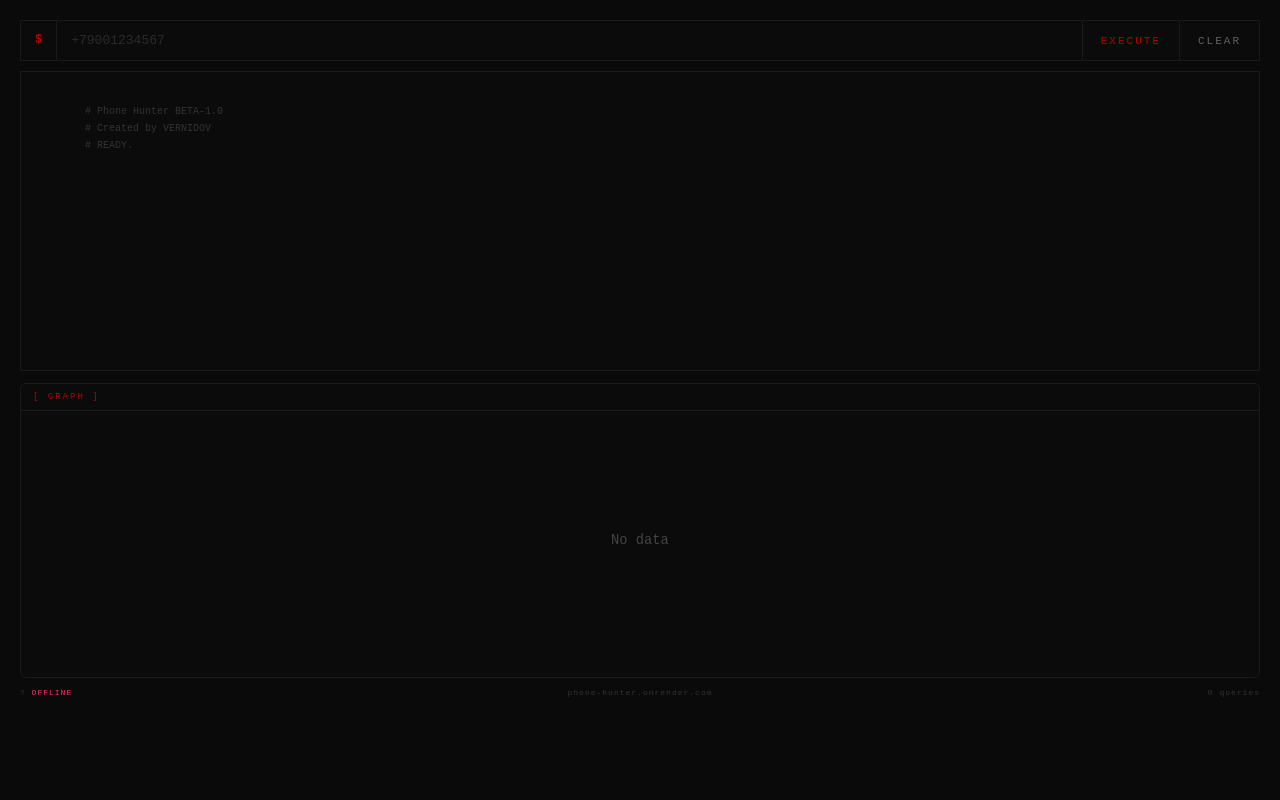
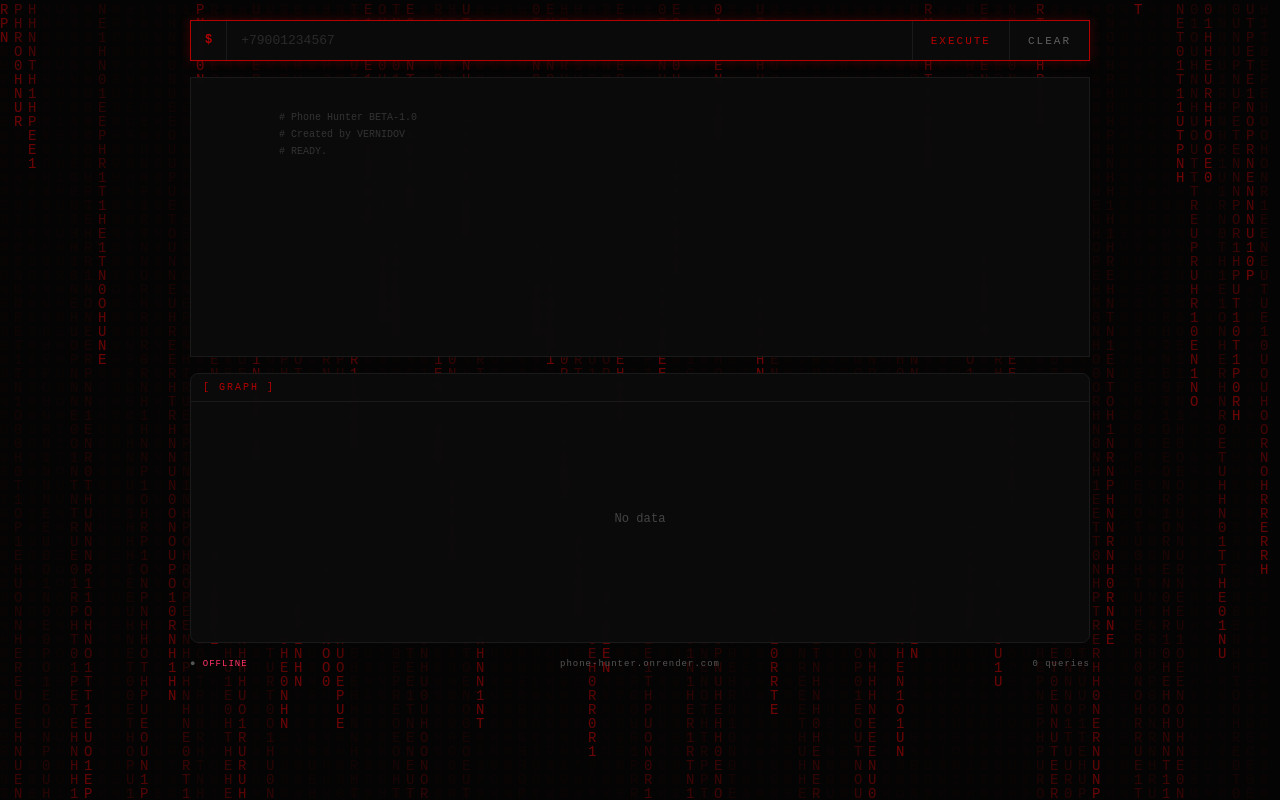
Before and after one commit to vernidov/phone-hunter, a plain HTML site: page frontend/index.html in a window 1280 px wide. Both pictures are taken after a click on the button "EXECUTE". Drawn offline with Linux system fonts and the light colour scheme; no server answers.

Commit message:
Stable matrix UI with full functionality

```diff
--- a/frontend/index.html
+++ b/frontend/index.html
@@ -13,60 +13,151 @@
             --font: 'Courier New', 'Consolas', monospace;
         }
         * { margin: 0; padding: 0; box-sizing: border-box; }
-        body { background: var(--bg); color: var(--text); font-family: var(--font); padding: 20px; }
+        body {
+            background: var(--bg);
+            color: var(--text);
+            font-family: var(--font);
+            min-height: 100vh;
+            padding: 20px;
+            position: relative;
+        }
+        /* Матрица на canvas */
+        #matrixCanvas {
+            position: fixed;
+            top: 0;
+            left: 0;
+            width: 100%;
+            height: 100%;
+            z-index: 0;
+            pointer-events: none;
+            opacity: 0.6;
+        }
+        .container {
+            position: relative;
+            z-index: 1;
+            max-width: 900px;
+            margin: 0 auto;
+        }
         .search-line {
-            display: flex; border: 1px solid #1a1a1a; margin-bottom: 10px;
+            display: flex;
+            border: 1px solid #1a1a1a;
+            margin-bottom: 16px;
             background: rgba(12,12,12,0.9);
+            backdrop-filter: blur(4px);
+        }
+        .search-line:focus-within {
+            border-color: var(--accent);
+            box-shadow: 0 0 10px rgba(179,0,0,0.3);
         }
         .search-line .prompt {
-            padding: 12px 14px; color: var(--accent); font-weight: bold; font-size: 12px;
+            padding: 12px 14px;
+            color: var(--accent);
+            font-weight: bold;
+            font-size: 12px;
             border-right: 1px solid #1a1a1a;
         }
         .search-line input {
-            flex: 1; padding: 12px 14px; background: transparent; border: none;
-            color: var(--bright); font-family: var(--font); font-size: 13px; outline: none;
+            flex: 1;
+            padding: 12px 14px;
+            background: transparent;
+            border: none;
+            color: var(--bright);
+            font-family: var(--font);
+            font-size: 13px;
+            outline: none;
         }
         .search-line input::placeholder { color: #2a2a2a; }
         .search-line button {
-            padding: 12px 18px; background: transparent; border: none; border-left: 1px solid #1a1a1a;
-            color: var(--accent); font-family: var(--font); font-size: 11px; cursor: pointer;
-            letter-spacing: 2px; text-transform: uppercase;
+            padding: 12px 18px;
+            background: transparent;
+            border: none;
+            border-left: 1px solid #1a1a1a;
+            color: var(--accent);
+            font-family: var(--font);
+            font-size: 11px;
+            cursor: pointer;
+            letter-spacing: 2px;
+            text-transform: uppercase;
+            transition: 0.2s;
         }
-        .search-line button:hover { background: rgba(179,0,0,0.1); color: #fff; }
-        .search-line button:disabled { color: #333; cursor: not-allowed; }
+        .search-line button:hover {
+            background: rgba(179,0,0,0.2);
+            color: #fff;
+        }
+        .search-line button:disabled {
+            color: #333;
+            cursor: not-allowed;
+        }
         .output {
-            background: rgba(12,12,12,0.9); border: 1px solid #1a1a1a;
-            padding: 14px 16px; font-size: 10px; line-height: 1.7; color: var(--dim);
-            white-space: pre-wrap; word-break: break-all; min-height: 300px;
+            background: rgba(12,12,12,0.9);
+            border: 1px solid #1a1a1a;
+            padding: 14px 16px;
+            font-size: 10px;
+            line-height: 1.7;
+            color: var(--dim);
+            white-space: pre-wrap;
+            word-break: break-all;
+            min-height: 280px;
+            backdrop-filter: blur(4px);
+            margin-bottom: 16px;
         }
         .output .h { color: var(--accent); font-weight: bold; }
         .output .s { color: var(--bright); }
-        .output .ok { color: var(--green); } .output .warn { color: var(--yellow); }
-        .output .err { color: var(--red); } .output .c { color: #333; }
+        .output .ok { color: var(--green); }
+        .output .warn { color: var(--yellow); }
+        .output .err { color: var(--red); }
+        .output .c { color: #333; }
         .output .loc { color: #fff; font-weight: bold; }
         .graph-panel {
-            margin-top: 12px;
-            background: rgba(12,12,12,0.9); border: 1px solid #1a1a1a;
-            border-radius: 6px; overflow: hidden;
+            background: rgba(12,12,12,0.9);
+            border: 1px solid #1a1a1a;
+            border-radius: 8px;
+            overflow: hidden;
+            backdrop-filter: blur(4px);
+            margin-bottom: 16px;
         }
         .graph-header {
-            padding: 8px 12px; border-bottom: 1px solid #1a1a1a;
-            font-size: 9px; letter-spacing: 2px; color: var(--accent); text-transform: uppercase;
+            padding: 8px 12px;
+            border-bottom: 1px solid #1a1a1a;
+            font-size: 10px;
+            letter-spacing: 2px;
+            color: var(--accent);
+            text-transform: uppercase;
         }
-        .graph-body { padding: 8px; display: flex; justify-content: center; }
-        .graph-svg { width: 100%; max-height: 250px; }
-        .g-node { cursor: pointer; transition: all 0.2s; }
-        .g-node:hover rect { filter: brightness(1.5); }
+        .graph-body {
+            padding: 10px;
+            display: flex;
+            justify-content: center;
+            min-height: 200px;
+        }
+        .graph-svg {
+            width: 100%;
+            max-height: 220px;
+        }
+        .g-node { cursor: pointer; transition: 0.2s; }
+        .g-node:hover rect { filter: brightness(1.6); }
         .status-line {
-            display: flex; justify-content: space-between; margin-top: 10px;
-            font-size: 8px; color: #333; letter-spacing: 1px;
+            display: flex;
+            justify-content: space-between;
+            font-size: 9px;
+            color: #555;
+            letter-spacing: 1px;
         }
-        .status-line .on { color: var(--green); animation: statusPulse 1.5s infinite; }
+        .status-line .on { color: var(--green); animation: pulse 1.5s infinite; }
         .status-line .off { color: var(--red); }
-        @keyframes statusPulse { 0%,100%{opacity:1} 50%{opacity:0.5} }
+        @keyframes pulse { 0%,100%{opacity:1} 50%{opacity:0.5} }
+        ::-webkit-scrollbar { width: 4px; }
+        ::-webkit-scrollbar-track { background: transparent; }
+        ::-webkit-scrollbar-thumb { background: #2a2a3a; border-radius: 2px; }
+        @media (max-width: 700px) {
+            body { padding: 12px; }
+            .graph-body { min-height: 160px; }
+        }
     </style>
 </head>
 <body>
+    <canvas id="matrixCanvas"></canvas>
+    <div class="container">
         <div class="search-line">
             <span class="prompt">$</span>
             <input type="text" id="phoneInput" placeholder="+79001234567" autofocus spellcheck="false">
@@ -87,12 +178,46 @@
             </div>
         </div>
         <div class="status-line">
-        <span id="statusText">? <span class="off">OFFLINE</span></span>
+            <span id="statusText">● <span class="off">OFFLINE</span></span>
             <span>phone-hunter.onrender.com</span>
             <span id="queryCount">0 queries</span>
         </div>
+    </div>
 
     <script>
+        // ========== МАТРИЦА ==========
+        (function() {
+            const canvas = document.getElementById('matrixCanvas');
+            const ctx = canvas.getContext('2d');
+            let width, height, columns, drops;
+            const chars = '01PHONEHUNTER';
+            const fontSize = 14;
+            function resize() {
+                width = window.innerWidth;
+                height = window.innerHeight;
+                canvas.width = width;
+                canvas.height = height;
+                columns = Math.floor(width / fontSize);
+                drops = Array(columns).fill(1);
+            }
+            function draw() {
+                ctx.fillStyle = 'rgba(0, 0, 0, 0.05)';
+                ctx.fillRect(0, 0, width, height);
+                ctx.fillStyle = '#b30000';
+                ctx.font = fontSize + 'px monospace';
+                for (let i = 0; i < drops.length; i++) {
+                    const text = chars[Math.floor(Math.random() * chars.length)];
+                    ctx.fillText(text, i * fontSize, drops[i] * fontSize);
+                    if (drops[i] * fontSize > height && Math.random() > 0.975) drops[i] = 0;
+                    drops[i]++;
+                }
+            }
+            window.addEventListener('resize', () => { resize(); draw(); });
+            resize();
+            setInterval(draw, 40);
+        })();
+
+        // ========== ОСНОВНАЯ ЛОГИКА ==========
         const API = 'https://phone-hunter.onrender.com/api/v1';
         let qc = +(localStorage.getItem('hqc')||'0');
         let cr = null;
@@ -102,47 +227,46 @@
         async function checkStatus() {
             try {
                 const r = await fetch('https://phone-hunter.onrender.com/');
-                se.innerHTML = r.ok ? '? <span class="on">ONLINE</span>' : '? <span class="off">ERROR</span>';
+                se.innerHTML = r.ok ? '● <span class="on">ONLINE</span>' : '● <span class="off">ERROR</span>';
             } catch(e) {
-                se.innerHTML = '? <span class="off">OFFLINE</span>';
+                se.innerHTML = '● <span class="off">OFFLINE</span>';
             }
         }
         checkStatus();
         setInterval(checkStatus, 10000);
 
         document.getElementById('phoneInput').addEventListener('keydown', e => {
-            if(e.key==='Enter') doSearch();
+            if(e.key === 'Enter') doSearch();
         });
 
         function drawGraph(phone, country, region, city, operator) {
             const svg = document.getElementById('graphSvg');
-            const sp = phone.length>12 ? phone.slice(0,9)+'...' : phone;
-            const allNodes = [
-                { text: sp, color: '#00ff88' },
-                { text: country||null, color: '#b30000' },
-                { text: region||null, color: '#ffcc00' },
-                { text: city||null, color: '#fff' },
-                { text: operator||null, color: '#ddd' }
-            ];
-            const nodes = allNodes.filter(n => n.text);
-            if(!nodes.length) {
+            const shortPhone = phone.length > 12 ? phone.slice(0,9)+'...' : phone;
+            const nodes = [];
+            if(shortPhone) nodes.push({ text: shortPhone, color: '#00ff88' });
+            if(country) nodes.push({ text: country, color: '#b30000' });
+            if(region) nodes.push({ text: region, color: '#ffcc00' });
+            if(city) nodes.push({ text: city, color: '#fff' });
+            if(operator) nodes.push({ text: operator, color: '#ddd' });
+            if(nodes.length === 0) {
                 svg.innerHTML = '<text x="150" y="100" text-anchor="middle" fill="#444" font-size="11" font-family="monospace">No data</text>';
                 return;
             }
-            const spacing = 180/(nodes.length+1), startY = 30;
+            const spacing = 160 / (nodes.length + 1);
+            const startY = 30;
             let s = '';
             for(let i=0; i<nodes.length-1; i++) {
                 const y1 = startY + i*spacing + 12;
                 const y2 = startY + (i+1)*spacing - 12;
-                s += <line x1="150" y1="" x2="150" y2="" stroke="#333" stroke-width="1.5"/>;
+                s += `<line x1="150" y1="${y1}" x2="150" y2="${y2}" stroke="#333" stroke-width="1.5"/>`;
                 const my = (y1+y2)/2;
-                s += <polygon points="146, 154, 146," fill="#666"/>;
+                s += `<polygon points="146,${my-5} 154,${my} 146,${my+5}" fill="#666"/>`;
             }
             for(let i=0; i<nodes.length; i++) {
                 const y = startY + i*spacing;
-                s += <g class="g-node" onmouseover="this.querySelector('rect').setAttribute('fill','#1a0000');this.querySelector('text').setAttribute('fill','#fff');" onmouseout="this.querySelector('rect').setAttribute('fill','#0a0a0a');this.querySelector('text').setAttribute('fill','');">;
-                s += <rect x="50" y="" width="200" height="24" rx="4" fill="#0a0a0a" stroke="" stroke-width="1.5"/>;
-                s += <text x="150" y="" text-anchor="middle" fill="" font-size="10" font-family="Courier New,monospace"></text></g>;
+                s += `<g class="g-node" onmouseover="this.querySelector('rect').setAttribute('fill','#1a0000');this.querySelector('text').setAttribute('fill','#fff');" onmouseout="this.querySelector('rect').setAttribute('fill','#0a0a0a');this.querySelector('text').setAttribute('fill','${nodes[i].color}');">`;
+                s += `<rect x="50" y="${y-12}" width="200" height="24" rx="4" fill="#0a0a0a" stroke="${nodes[i].color}" stroke-width="1.5"/>`;
+                s += `<text x="150" y="${y+4}" text-anchor="middle" fill="${nodes[i].color}" font-size="10" font-family="Courier New,monospace">${nodes[i].text}</text></g>`;
             }
             svg.innerHTML = s;
         }
@@ -172,16 +296,15 @@
             const raw = document.getElementById('phoneInput').value.trim();
             if(!raw) return;
             const btn = document.getElementById('searchBtn'), out = document.getElementById('output');
-
             const tg = getTelegramId();
             if (!tg) {
                 out.innerHTML = '<span class="err">[!] Unable to get Telegram ID. Please open this Mini App from the bot\'s menu button.</span>';
                 return;
             }
-
-            btn.disabled = true; btn.textContent = '...'; out.innerHTML = '<span class="c">[~] Scanning...</span>';
+            btn.disabled = true;
+            btn.textContent = '...';
+            out.innerHTML = '<span class="c">[~] Scanning...</span>';
             const headers = { 'Content-Type': 'application/json', 'X-Telegram-ID': String(tg) };
-
             try {
                 const resp = await fetch(API+'/search', { method:'POST', headers, body:JSON.stringify({phone:raw}) });
                 if (resp.status === 429) {
@@ -189,54 +312,64 @@
                     btn.disabled = false; btn.textContent = 'Execute';
                     return;
                 }
-                const data = await resp.json(); cr = data; const r = data.result;
-                const city = r.hlr.city||r.geo.city||'', region = r.hlr.region||r.geo.region_name||'';
-                const area = r.hlr.area||'', country = r.validation.country||r.hlr.country||'';
-                const operator = r.validation.operator||r.hlr.provider||'';
+                const data = await resp.json();
+                cr = data;
+                const r = data.result;
+                const city = r.hlr.city || r.geo.city || '';
+                const region = r.hlr.region || r.geo.region_name || '';
+                const area = r.hlr.area || '';
+                const country = r.validation.country || r.hlr.country || '';
+                const operator = r.validation.operator || r.hlr.provider || '';
                 drawGraph(r.query.normalized, country, region, city, operator);
-
                 let log = [];
-                log.push(<span class="h">=== MAIN ===</span>);
-                log.push(<span class="s">Phone:</span>    );
-                log.push(<span class="s">Operator:</span> <span class="loc"></span>);
-                log.push(<span class="s">Country:</span>  );
+                log.push(`<span class="h">═══ MAIN ═══</span>`);
+                log.push(`<span class="s">Phone:</span>    ${r.query.normalized}`);
+                log.push(`<span class="s">Operator:</span> <span class="loc">${operator||'—'}</span>`);
+                log.push(`<span class="s">Country:</span>  ${country||'—'}`);
                 log.push('');
-                log.push(<span class="h">=== LOCATION ===</span>);
-                if(city) log.push(<span class="s">City:</span>     <span class="loc"></span>);
-                if(region) log.push(<span class="s">Region:</span>   <span class="loc"></span>);
-                if(area) log.push(<span class="s">District:</span>  <span class="loc"></span>);
+                log.push(`<span class="h">═══ LOCATION ═══</span>`);
+                if(city) log.push(`<span class="s">City:</span>     <span class="loc">${city}</span>`);
+                if(region) log.push(`<span class="s">Region:</span>   <span class="loc">${region}</span>`);
+                if(area) log.push(`<span class="s">District:</span>  <span class="loc">${area}</span>`);
                 log.push('');
-                const risk=r.risk_score;
-                log.push(<span class="h">=== RISK ===</span>);
-                log.push(<span class="s">Score:</span>    <span class="">/100</span>);
+                const risk = r.risk_score;
+                log.push(`<span class="h">═══ RISK ═══</span>`);
+                log.push(`<span class="s">Score:</span>    <span class="${risk>70?'err':risk>30?'warn':'ok'}">${risk}/100</span>`);
                 log.push('');
-                log.push(<span class="h">=== MESSENGERS ===</span>);
-                for(const[k,v] of Object.entries(r.messengers)) log.push(  : );
+                log.push(`<span class="h">═══ MESSENGERS ═══</span>`);
+                for(const [k,v] of Object.entries(r.messengers)) log.push(`  ${k}: ${v?'<span class="ok">✓</span>':'<span class="err">✗</span>'}`);
                 log.push('');
-                log.push(<span class="h">=== LEAKS ===</span>);
-                if(r.leaks.found_in_leaks&&r.leaks.leaks.length){ for(const l of r.leaks.leaks) log.push(  <span class="warn">?</span> ); }
-                else log.push(  <span class="ok">? CLEAN</span>);
+                log.push(`<span class="h">═══ LEAKS ═══</span>`);
+                if(r.leaks.found_in_leaks && r.leaks.leaks.length) {
+                    for(const l of r.leaks.leaks) log.push(`  <span class="warn">⚠</span> ${l.name}`);
+                } else log.push(`  <span class="ok">✓ CLEAN</span>`);
                 log.push('');
-                log.push(<span class="h">=== FRAUD ===</span>);
-                if(r.fraud.has_complaints) log.push(  <span class="err">?</span> );
-                else log.push(  <span class="ok">? CLEAN</span>);
+                log.push(`<span class="h">═══ FRAUD ═══</span>`);
+                if(r.fraud.has_complaints) log.push(`  <span class="err">⚠</span> ${r.fraud.tags.join(', ')}`);
+                else log.push(`  <span class="ok">✓ CLEAN</span>`);
                 log.push('');
-                log.push(<span class="h">=== LINE ===</span>);
-                log.push(  );
+                log.push(`<span class="h">═══ LINE ═══</span>`);
+                log.push(`  ${r.line_type.is_business ? '<span class="warn">BUSINESS</span>' : (r.line_type.is_mass_activation ? '<span class="warn">MASS ACTIVATION</span>' : '<span class="ok">PERSONAL</span>')}`);
                 log.push('');
-                log.push(<span class="h">=== PORT ===</span>);
-                log.push(  );
+                log.push(`<span class="h">═══ PORT ═══</span>`);
+                log.push(`  ${r.port.ported ? '<span class="warn">PORTED</span>' : '<span class="ok">NATIVE</span>'}`);
                 out.innerHTML = log.join('\n');
-                qc++; localStorage.setItem('hqc', qc); ce.textContent = qc+' queries';
-            } catch(e) { out.innerHTML = '<span class="err">[!] CONNECTION REFUSED</span>'; }
-            btn.disabled = false; btn.textContent = 'Execute';
+                qc++;
+                localStorage.setItem('hqc', qc);
+                ce.textContent = qc+' queries';
+            } catch(e) {
+                out.innerHTML = '<span class="err">[!] CONNECTION REFUSED</span>';
+            }
+            btn.disabled = false;
+            btn.textContent = 'Execute';
         }
 
         function clearAll() {
             document.getElementById('phoneInput').value = '';
             document.getElementById('output').innerHTML = '<span class="c"># Phone Hunter BETA-1.0</span>\n<span class="c"># READY.</span>';
             document.getElementById('graphSvg').innerHTML = '<text x="150" y="100" text-anchor="middle" fill="#444" font-size="11" font-family="monospace">No data</text>';
-            cr = null; document.getElementById('phoneInput').focus();
+            cr = null;
+            document.getElementById('phoneInput').focus();
         }
     </script>
 </body>
```
Lines whose indentation alone changed are shown as unchanged.
